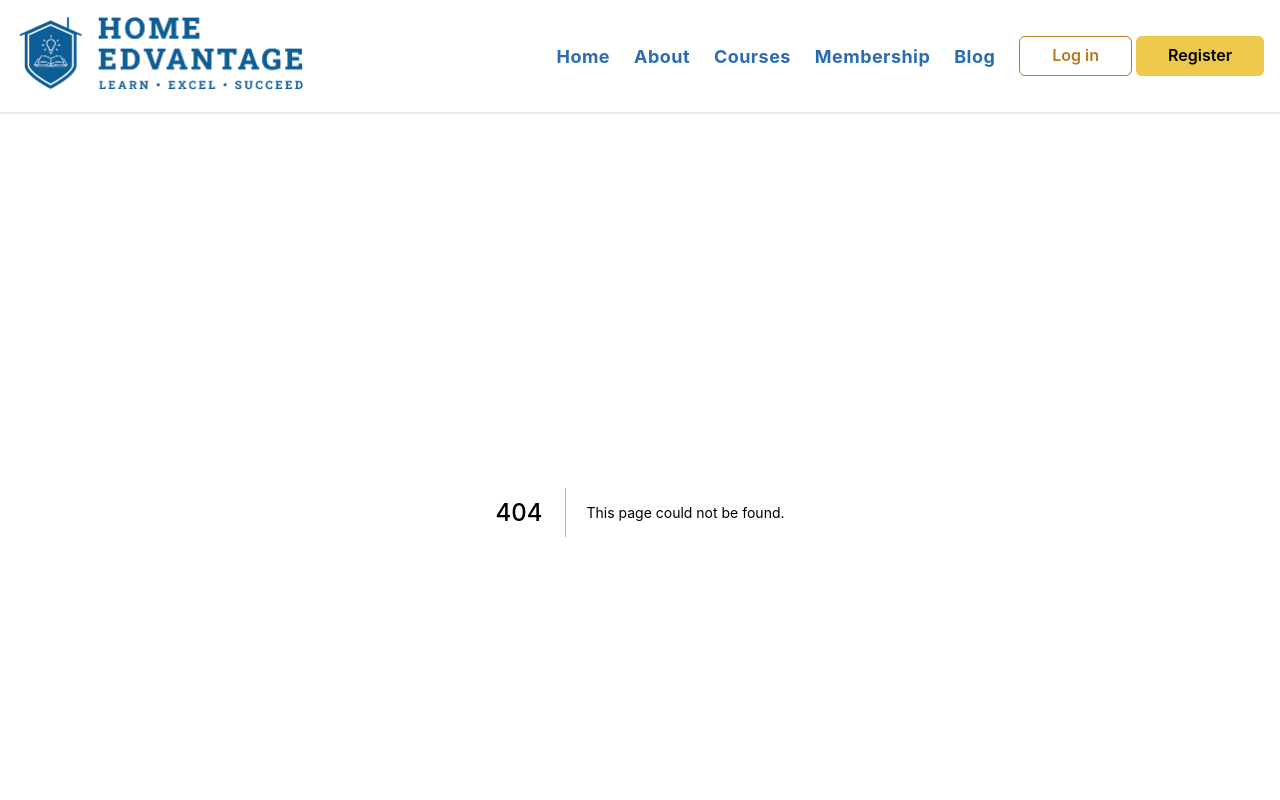
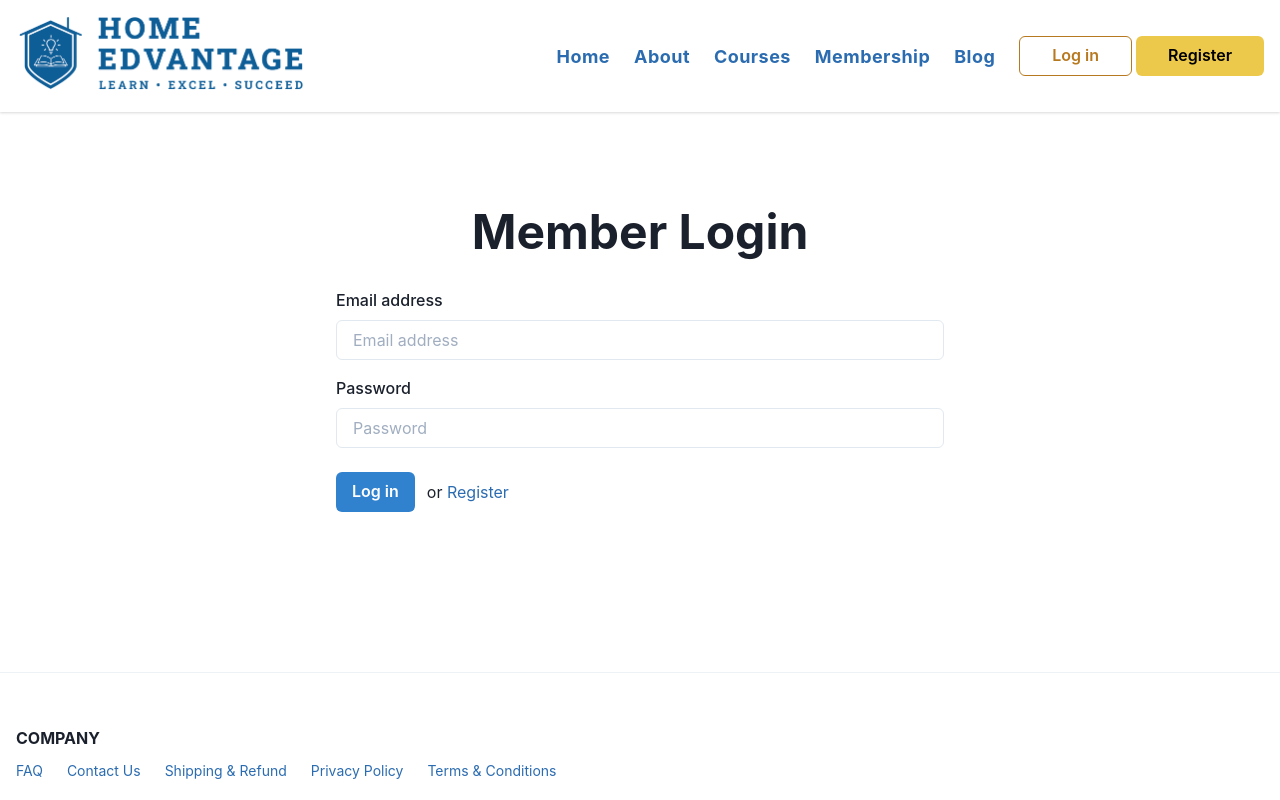
Before and after one commit to livelifedev/home-edvantage, a Next.js app: page /login in a window 1280 px wide. Before the commit this address had no page. Shown: the top 800 px of the page. Built offline with nearby package versions, Linux system fonts and the light colour scheme.

Commit message:
added register page, updated deps

```diff
--- a/pages/index.js
+++ b/pages/index.js
@@ -49,7 +49,9 @@ export default function Courses() {
           <Text color="white" fontWeight="semibold" mb="8">
             “The place for students to learn, excel and succeed!”
           </Text>
-          <Button>Get Started</Button>
+          <NextLink href="/membership" passHref>
+            <Button as="a">Get Started</Button>
+          </NextLink>
         </Container>
       </Box>
 
--- /dev/null
+++ b/pages/login.js
@@ -0,0 +1,60 @@
+import NextLink from "next/link";
+import {
+  Box,
+  Button,
+  Container,
+  FormControl,
+  FormLabel,
+  Heading,
+  HStack,
+  Input,
+  Link,
+  Text,
+} from "@chakra-ui/react";
+
+export default function Login() {
+  return (
+    <main>
+      <Box>
+        <Container
+          maxW="container.xl"
+          d="flex"
+          flexDirection="column"
+          alignItems="center"
+          justifyContent="center"
+          pt="24"
+          pb="40"
+        >
+          <Heading as="h1" size="2xl" mb="8">
+            Member Login
+          </Heading>
+          <Container maxW="container.sm">
+            <FormControl id="email">
+              <FormLabel>Email address</FormLabel>
+              <Input type="email" placeholder="Email address" />
+            </FormControl>
+            <FormControl id="password" mt="4">
+              <FormLabel>Password</FormLabel>
+              <Input type="password" placeholder="Password" />
+            </FormControl>
+            <HStack spacing="3" mt="6">
+              <Button
+                colorScheme="blue"
+                // isLoading={props.isSubmitting}
+                type="submit"
+              >
+                Log in
+              </Button>
+              <Text>
+                or{" "}
+                <NextLink href="/membership" passHref>
+                  <Link color="blue.600">Register</Link>
+                </NextLink>
+              </Text>
+            </HStack>
+          </Container>
+        </Container>
+      </Box>
+    </main>
+  );
+}
--- a/pages/membership.js
+++ b/pages/membership.js
@@ -14,7 +14,7 @@ export default function About() {
           pb="40"
         >
           <Heading as="h1" size="2xl" mb="8">
-            Membership
+            Become a Member
           </Heading>
         </Container>
       </Box>
--- a/pages/topics/[id].js
+++ b/pages/topics/[id].js
@@ -76,7 +76,7 @@ export default function Category({ categoryName }) {
         <Breadcrumb
           color="blue.600"
           w="full"
-          pb="16"
+          pb={[8, 16]}
           separator={<Icon as={BsChevronRight} pb="1" />}
         >
           <BreadcrumbItem>
--- a/src/components/Nav.js
+++ b/src/components/Nav.js
@@ -52,12 +52,16 @@ export default function Nav() {
           <SingleNavLink name="Blog" href="/" />
         </Box>
         <ButtonGroup spacing="1" d={["none", null, null, "inline-flex"]}>
-          <Button variant="outline" px="8" colorScheme="yellow">
-            Log in
-          </Button>
-          <Button px="8" colorScheme="yellow">
-            Register
-          </Button>
+          <NextLink href="/login" passHref>
+            <Button variant="outline" px="8" colorScheme="yellow" as="a">
+              Log in
+            </Button>
+          </NextLink>
+          <NextLink href="/membership" passHref>
+            <Button px="8" colorScheme="yellow" as="a">
+              Register
+            </Button>
+          </NextLink>
         </ButtonGroup>
 
         <IconButton
```
Also changed, not shown: 1 other file (tests, documents, lock files or other folders).
